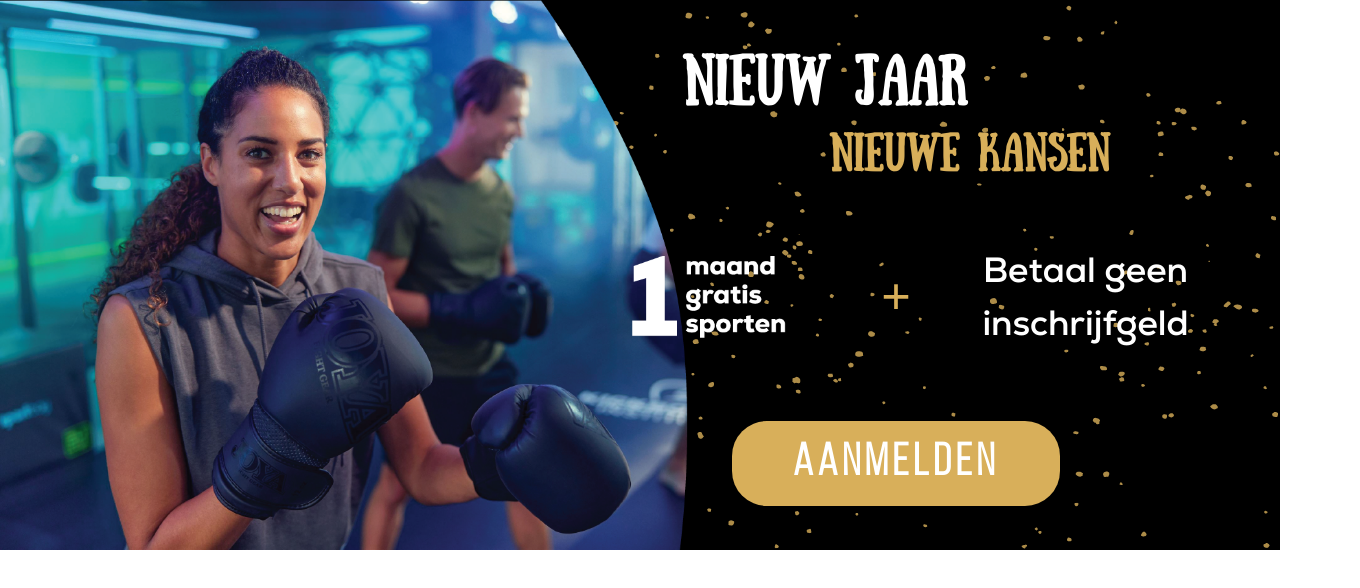
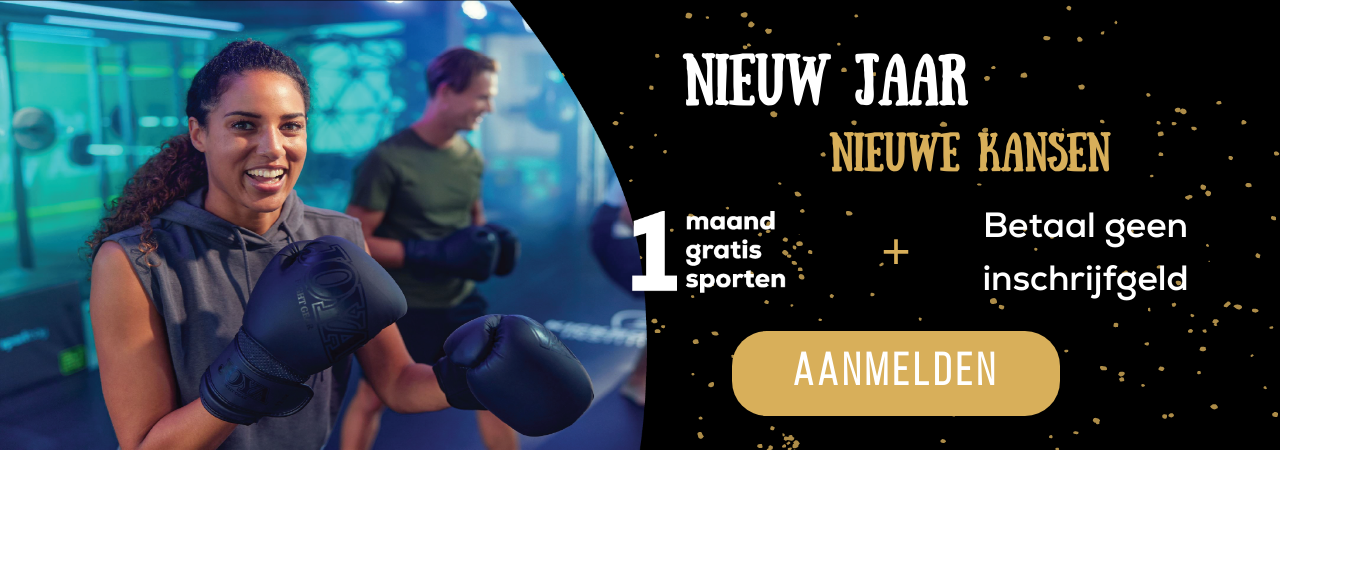
Before and after one commit to LeondeHaas/kickboxing-institute-banner-2, a plain HTML site: page index.html in a window 1280 px wide. Shown: the whole page, 1360 px wide, since content can reach past the window. Drawn offline with Linux system fonts and the light colour scheme.

Commit message:
banner finished ready for wordpress

```diff
--- a/styles.css
+++ b/styles.css
@@ -37,7 +37,7 @@
 }
 /*foto banner*/
 .foto-banner {
-    width: auto;
+    width: 250%;
     height: 100%;
 }
 
@@ -49,7 +49,7 @@
 /*main containers*/
 .main-container {
     width: 100%;
-    height: 550px;
+    height: 450px;
     background-color: black;
     background-image: url(/Images/Gouden\ stippen\ achtergrond.png);
     display: flex;
@@ -98,19 +98,19 @@ h1 {
     padding-left: 20px;
     padding-right: 20px;
     font-family: 'Sunday';
+    color: #d8af5a;
 }
 
 h2 {
     padding-right: 150px;
-    color: #d8af5a;
 }
 
 .container-actie {
     width: 100%;
     display: flex;
     justify-content: space-evenly;
-    padding-bottom: 65px;
-    padding-top: 65px;
+    padding-bottom: 20px;
+    padding-top: 20px;
     padding-left: 20px;
     padding-right: 20px;
 }
@@ -202,7 +202,7 @@ button:hover {
 
 @media (min-width:1500px) {
     .main-container {
-        height: 700px;
+        height: 600px;
     }
 
     .text-box-1 {
```
